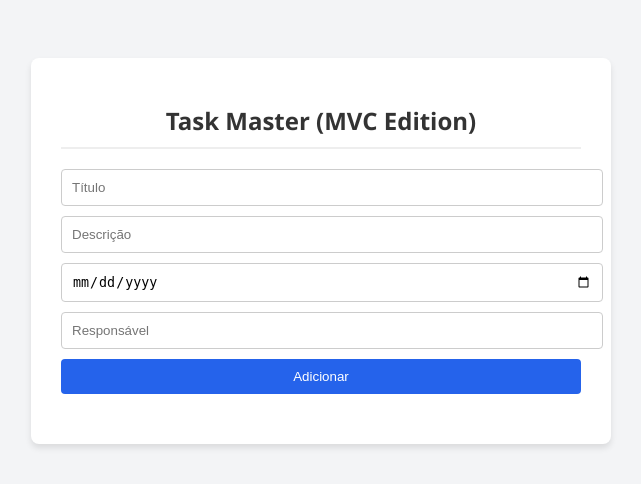
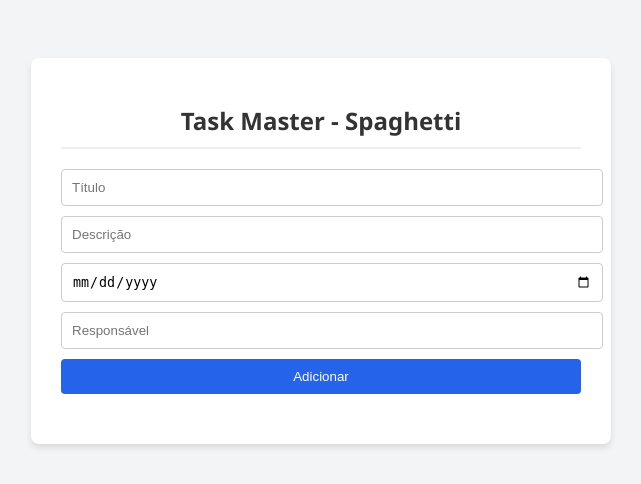
Before and after one commit to c44rolina/task-master, a PHP site: page / in a window 1280 px wide. Shown: the top 484 px of the page, without its empty margins (319-960 px from the left). Run offline with PHP 8.4, Linux system fonts and the light colour scheme; data comes from the database, SQL or seed files in the repository.

Commit message:
Change header title to 'Task Master - Spaghetti'

```diff
--- a/src/View/list.php
+++ b/src/View/list.php
@@ -26,7 +26,7 @@
 <body>
 
 <div class="container">
-    <h1>Task Master (MVC Edition)</h1>
+    <h1>Task Master - Spaghetti</h1>
 
     <?php if (isset($error) && $error): ?>
         <div class="error"><?php echo htmlspecialchars($error, ENT_QUOTES, 'UTF-8'); ?></div>
```
